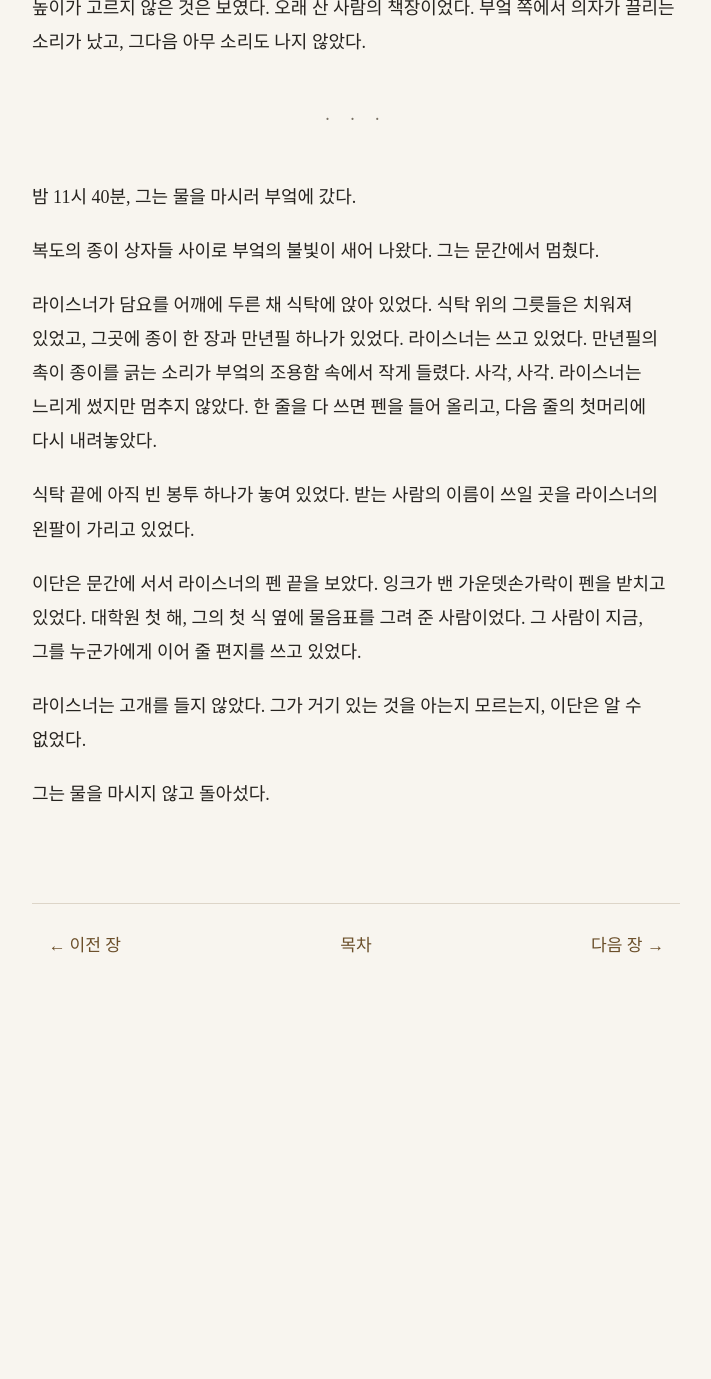
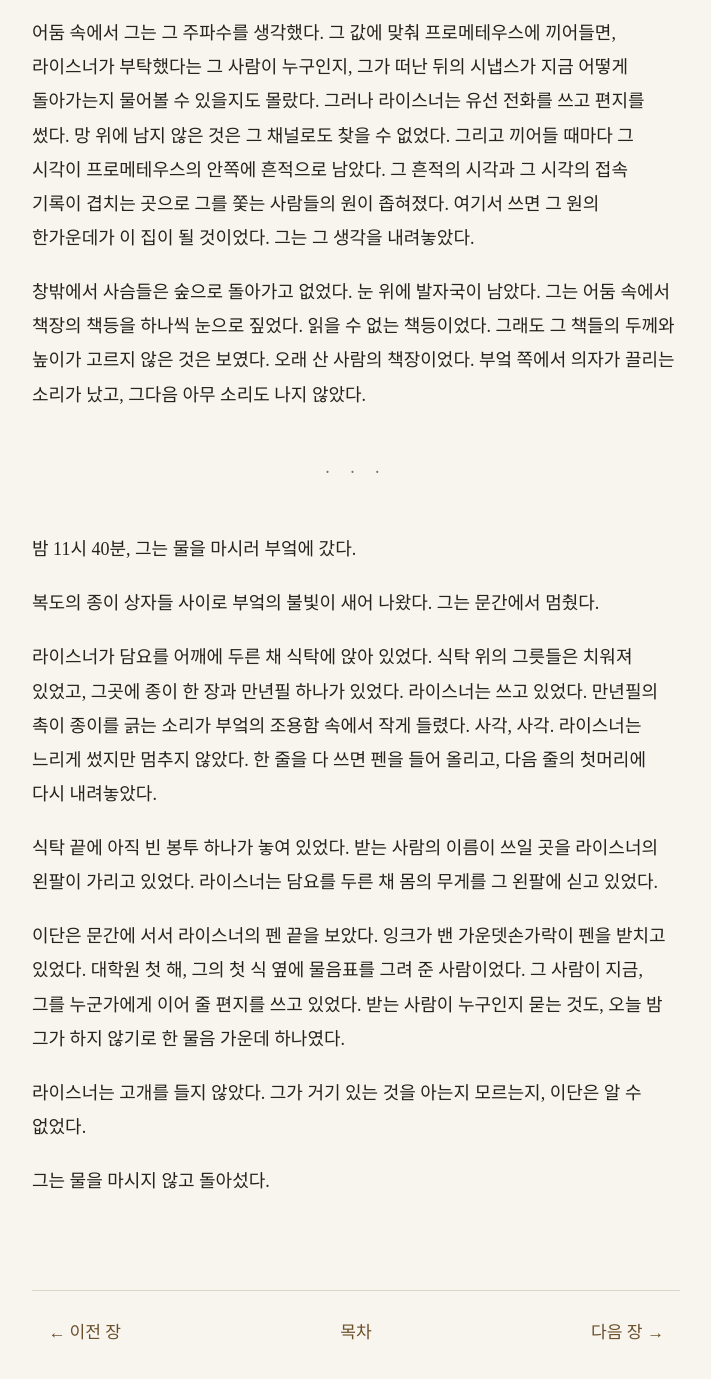
Before and after one commit to kangkkang/writer_s1_public, a Jekyll site: the page built from vol1/030.md, in a window 1280 px wide and 1400 px high, scrolled down 14104 px. Shown: the top 1379 px of the window, without its empty margins (284-995 px from the left). Built offline with Jekyll 4.4.1, drawn with Linux system fonts in a browser that asks for light colours; our own code applies the rules of GitHub Pages for plain Markdown files; before the commit the page ends 15117 px from its top, so only the background shows below that; some of the changed text lies outside the part shown.

Commit message:
Update from https://github.com/kangkkang/writer_s1/commit/4cce79f0ef237326ffc10c899468637232ce5b77

```diff
--- a/vol1/030.md
+++ b/vol1/030.md
@@ -154,7 +154,11 @@
 
 "그랬구나."
 
-그 아는 사람이 누구인지, 그 사람이 무엇을 했는지, 보관함은 왜 비어 있었는지. 묻고 싶은 것이 셋이었지만, 이단은 그 셋을 입 안에 넣은 채로 콩을 한 숟가락 더 떴다.
+노인은 미안해하지도, 놀라지도 않았다.
+
+보관함 앞에서 다이얼을 0으로 돌린 지 몇 분 뒤에, 강 쪽 계단 꼭대기에 털모자를 쓴 사람이 나타났다. 그 두 일이 이어진 것인지 그는 몰랐다. 모르는 채로 콩을 한 숟가락 떴다. 콩이 목에 걸려 내려가지 않았다.
+
+그 아는 사람이 누구인지, 그 사람이 무엇을 했는지, 보관함은 왜 비어 있었는지. 묻고 싶은 것이 셋이었지만, 이단은 그 셋을 입 안에 넣은 채로 삼켰다.
 
 콩이 식기 시작했을 무렵, 거실 쪽에서 전화벨이 울렸다. 오래된 벨 소리였다. 쇠공이 종을 때리는 소리. 집 안의 종이들이 그 소리를 빨아들여 둔하게 만들었다.
 
@@ -240,7 +244,11 @@
 
 그는 그 원고를 읽으려 하지 않았다. 그러나 눈은 이미 읽고 있었다. 맨 위 장의 여백에 라이스너가 손으로 그린 도형 하나가 있었다. 곧은 선들이 몇 개의 각으로 만나는 그림이었다. 둥근 것은 없었다. 그저께 밤 모텔의 노트북 화면에서 그가 칸 수로 재던 선들과 같은 결의 선이었다.
 
-그는 그 각을 재지 않았다. 손가락이 그곳으로 가지 않게, 원고의 맨 위 장을 뒤집어 엎었다. 그리고 다시 바로 놓았다. 라이스너가 펼쳐 둔 그대로여야 했다.
+그는 숨을 멈췄다. 1년 전 그 전화에서 그는 숫자를 하나도 보내지 않았다. 오늘 밤 식탁에서도 숫자는 말하지 않았다. 그런데 이 선들은 그가 문을 두드리기 전부터 이 책상 등 아래에 있었다. 길 건너편에서 본 그 하얀 불 아래였다.
+
+*선생님은 이걸 어디서 보셨지.*
+
+그는 그 각을 재지 않았다. 재면 알게 될 것이었다. 종이 끝을 쥔 손가락이 조금 떨렸다. 그는 흑연이 번지지 않게 원고를 처음 놓여 있던 각도 그대로 돌려놓았다. 라이스너가 펼쳐 둔 그대로여야 했다.
 
 책상 위의 벽에 종이 한 장이 압정으로 꽂혀 있었다.
 
@@ -316,9 +324,9 @@
 
 라이스너가 담요를 어깨에 두른 채 식탁에 앉아 있었다. 식탁 위의 그릇들은 치워져 있었고, 그곳에 종이 한 장과 만년필 하나가 있었다. 라이스너는 쓰고 있었다. 만년필의 촉이 종이를 긁는 소리가 부엌의 조용함 속에서 작게 들렸다. 사각, 사각. 라이스너는 느리게 썼지만 멈추지 않았다. 한 줄을 다 쓰면 펜을 들어 올리고, 다음 줄의 첫머리에 다시 내려놓았다.
 
-식탁 끝에 아직 빈 봉투 하나가 놓여 있었다. 받는 사람의 이름이 쓰일 곳을 라이스너의 왼팔이 가리고 있었다.
+식탁 끝에 아직 빈 봉투 하나가 놓여 있었다. 받는 사람의 이름이 쓰일 곳을 라이스너의 왼팔이 가리고 있었다. 라이스너는 담요를 두른 채 몸의 무게를 그 왼팔에 싣고 있었다.
 
-이단은 문간에 서서 라이스너의 펜 끝을 보았다. 잉크가 밴 가운뎃손가락이 펜을 받치고 있었다. 대학원 첫 해, 그의 첫 식 옆에 물음표를 그려 준 사람이었다. 그 사람이 지금, 그를 누군가에게 이어 줄 편지를 쓰고 있었다.
+이단은 문간에 서서 라이스너의 펜 끝을 보았다. 잉크가 밴 가운뎃손가락이 펜을 받치고 있었다. 대학원 첫 해, 그의 첫 식 옆에 물음표를 그려 준 사람이었다. 그 사람이 지금, 그를 누군가에게 이어 줄 편지를 쓰고 있었다. 받는 사람이 누구인지 묻는 것도, 오늘 밤 그가 하지 않기로 한 물음 가운데 하나였다.
 
 라이스너는 고개를 들지 않았다. 그가 거기 있는 것을 아는지 모르는지, 이단은 알 수 없었다.
 
```
Also changed, not shown: other parts of vol1/030.md (+1 -1 lines).
